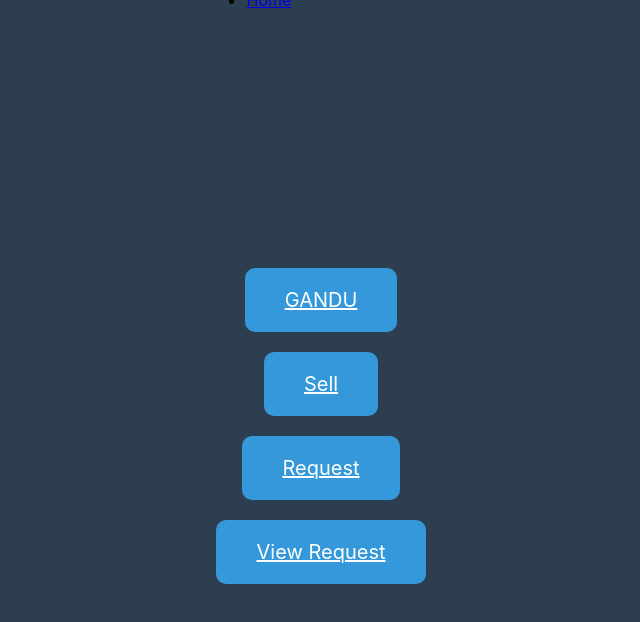
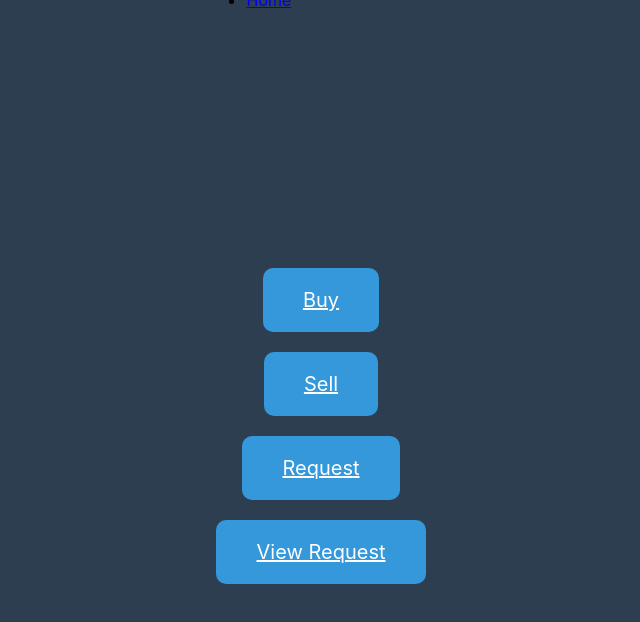
Before and after one commit to harshitmathur2000/BTech_Project, a React (Create React App) app: page / in a window 1280 px wide. Shown: the top 622 px of the page, without its empty margins (319-959 px from the left). Built offline with nearby package versions, Linux system fonts and the light colour scheme.

Commit message:
Revert "Trail"
This reverts commit 9f61a25b74d84583f01b0e994d74067cdba96a59.

```diff
--- a/src/homepage.js
+++ b/src/homepage.js
@@ -5,7 +5,7 @@ function HomePage() {
         <body>
             <div class="container">
                 <div class="button-container">
-                    <Link to="/buy" className="button">GANDU</Link>
+                    <Link to="/buy" className="button">Buy</Link>
                     <Link to="/sell" className="button">Sell</Link>
                     <Link to="/request" className="button">Request</Link>
                     <Link to="/view-request" className="button">View Request</Link>
```
